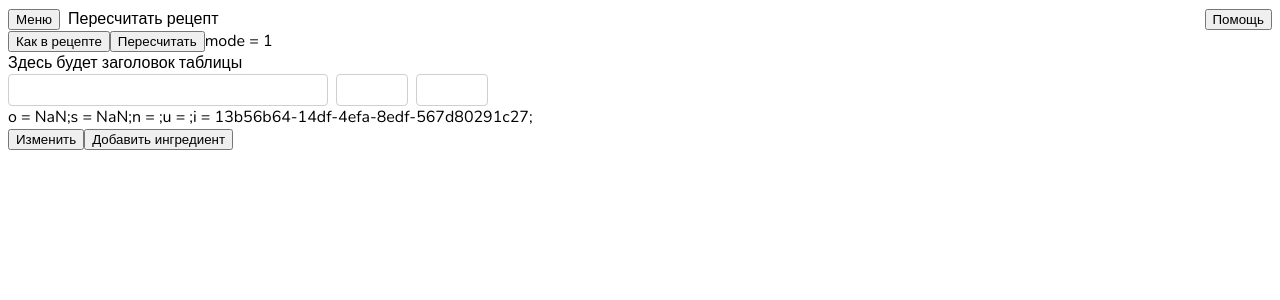
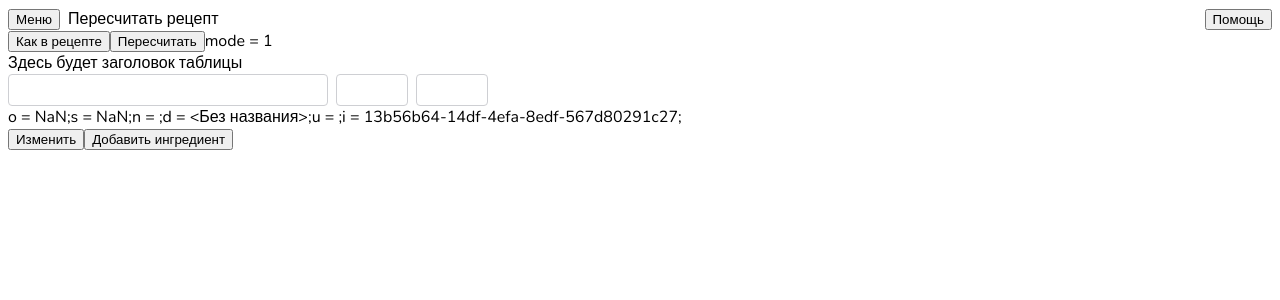
Before and after one commit to stepanzh/Proportio-beta, a Vue app: page / in a window 1280 px wide. Shown: the top 300 px of the page. Built offline with nearby package versions, Linux system fonts and the light colour scheme.

Commit message:
feat(ingredient): some name for ingr when user left its empty

```diff
--- a/src/components/OriginalTable.vue
+++ b/src/components/OriginalTable.vue
@@ -13,6 +13,7 @@
                 <span>o = {{ ingr.originalAmount }};</span>
                 <span>s = {{ ingr.scaledAmount }};</span>
                 <span>n = {{ ingr.name }};</span>
+                <span>d = {{ ingr.displayedName }};</span>
                 <span>u = {{ ingr.unit }};</span>
                 <span>i = {{ ingr.id }};</span>
             </div>
--- a/src/components/ScaledTable.vue
+++ b/src/components/ScaledTable.vue
@@ -3,7 +3,7 @@
         <div v-for="ingr in store.ingredients" :key="ingr.id">
             <!-- one row -->
             <div class="table-row">
-                <span class="cell-name">{{ ingr.name === '' ? 'empty-name' : ingr.name }}</span>
+                <span class="cell-name">{{ ingr.displayedName }}</span>
                 <ScaledAmount v-model="ingr.scaledAmount" class="cell-amount" />
                 <span class="cell-unit">{{ ingr.unit === '' ? 'empty-unit' : ingr.unit }}</span>
             </div>
--- a/src/stores/ingredients.js
+++ b/src/stores/ingredients.js
@@ -1,4 +1,4 @@
-import { reactive, ref, watch } from 'vue'
+import { computed, reactive, ref, watch } from 'vue'
 import { defineStore } from 'pinia'
 
 export const useIngredientsStore = defineStore('ingredients', () => {
@@ -15,6 +15,9 @@ export const useIngredientsStore = defineStore('ingredients', () => {
 
         ingr.stopWatchingScaledAmount = watch(() => ingr.scaledAmount, () => { onScaleAmountChanged(ingr.id) })
         watch(() => ingr.originalAmount, () => { ingr.scaledAmount = NaN })
+
+        ingr.displayedName = computed(() => ingr.name === '' ? '<Без названия>' : ingr.name )
+
         return ingr
     }
 
```
